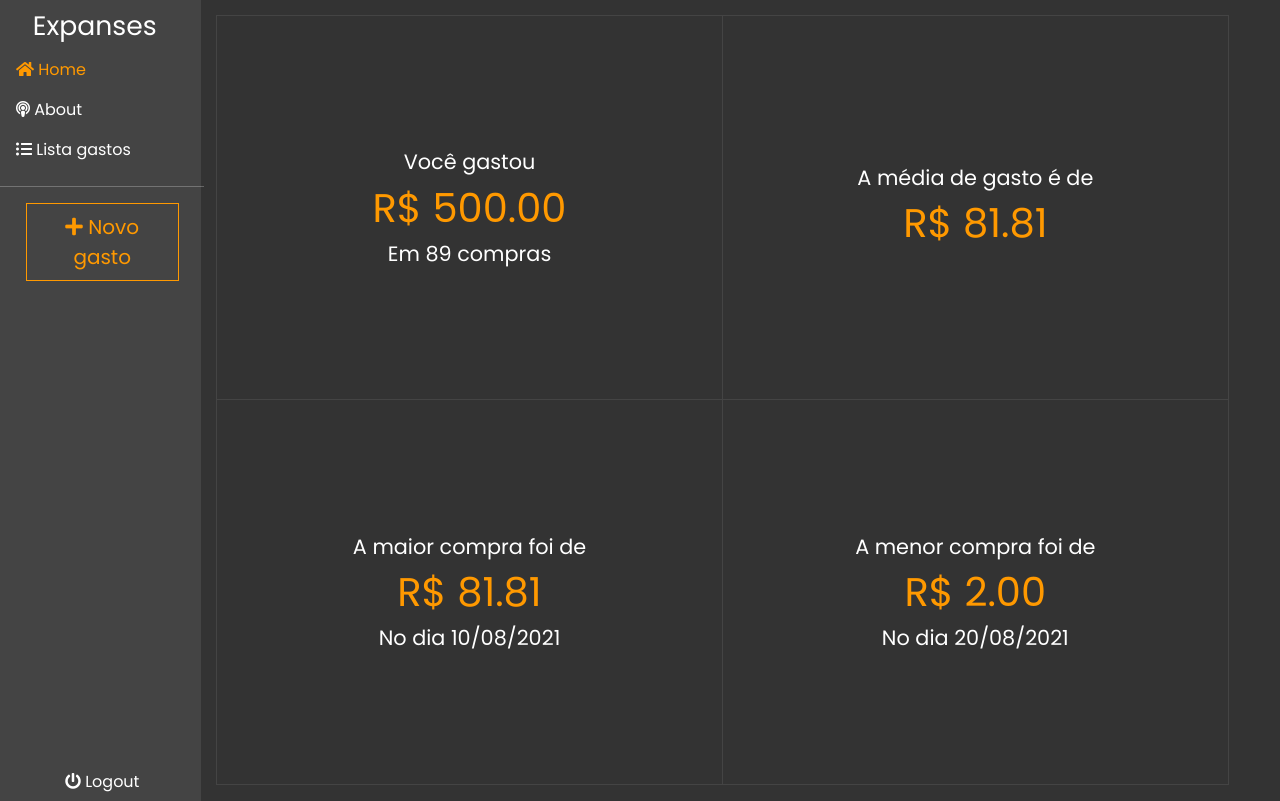
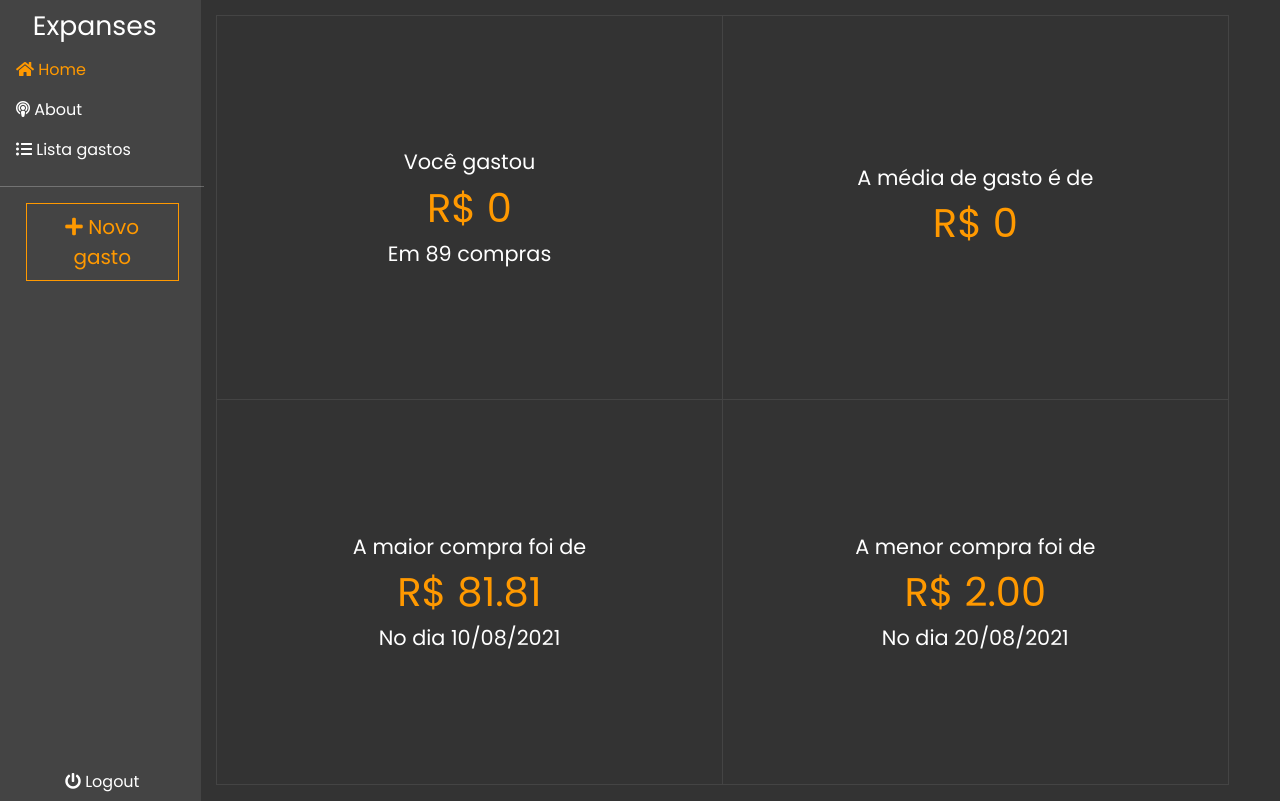
Before and after one commit to JrzenonDev/personal-account-manager-vue-firebase, a Vue app: page /#/ in a window 1280 px wide. Built offline with nearby package versions, Linux system fonts and the light colour scheme; no server answers; the database is empty; sample sign-in values are in the browser's storage.

Commit message:
calculating the average of expenses, in the home component

```diff
--- a/src/pages/home/Home.vue
+++ b/src/pages/home/Home.vue
@@ -3,12 +3,12 @@
     <div class="row">
       <div class="col-6 home-box">
         <small>Você gastou</small>
-        <div class="money">R$ 500.00</div>
+        <div class="money">R$ {{ totals.totalSpent }}</div>
         <small>Em 89 compras</small>
       </div>
       <div class="col-6 home-box">
         <small>A média de gasto é de</small>
-        <div class="money">R$ 81.81</div>
+        <div class="money">R$ {{ totals.average }}</div>
       </div>
       <div class="col-6 home-box">
         <small>A maior compra foi de</small>
@@ -47,6 +47,8 @@ export default {
       if (exp.length) {
         values.totalSpent = exp.map(e => +e.value)
           .reduce((accumulator, current) => accumulator + current, 0)
+
+        values.average = values.totalSpent / exp.length
       }
 
       return values
```
